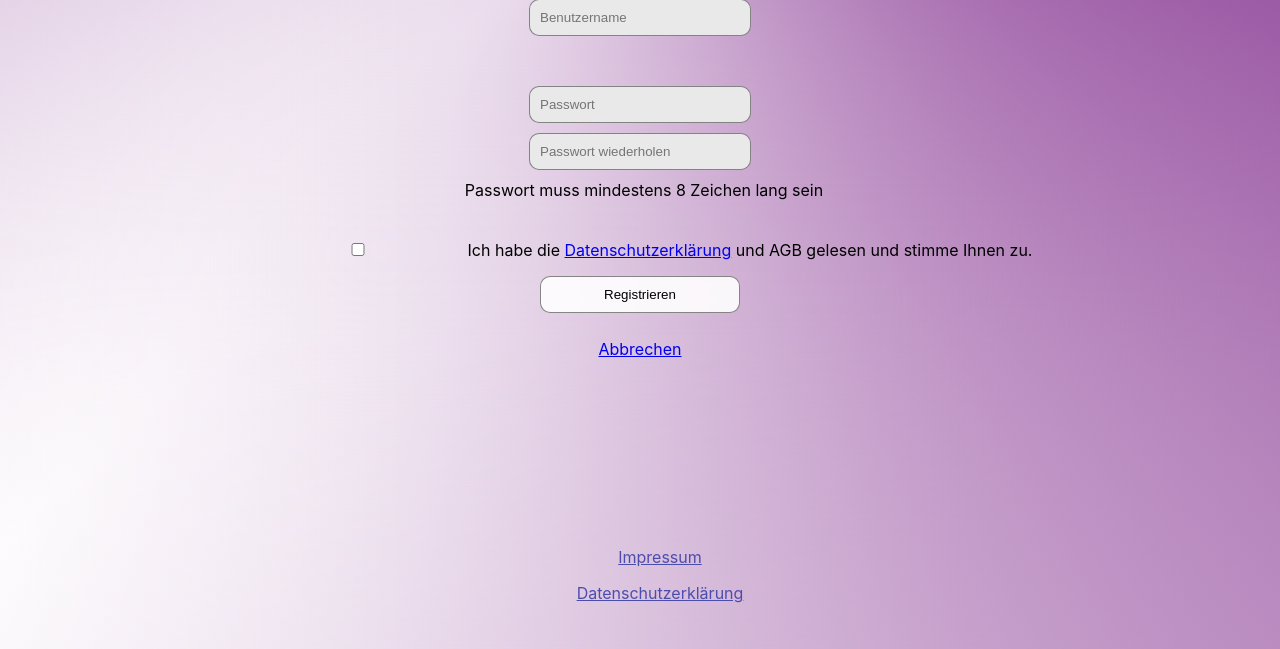
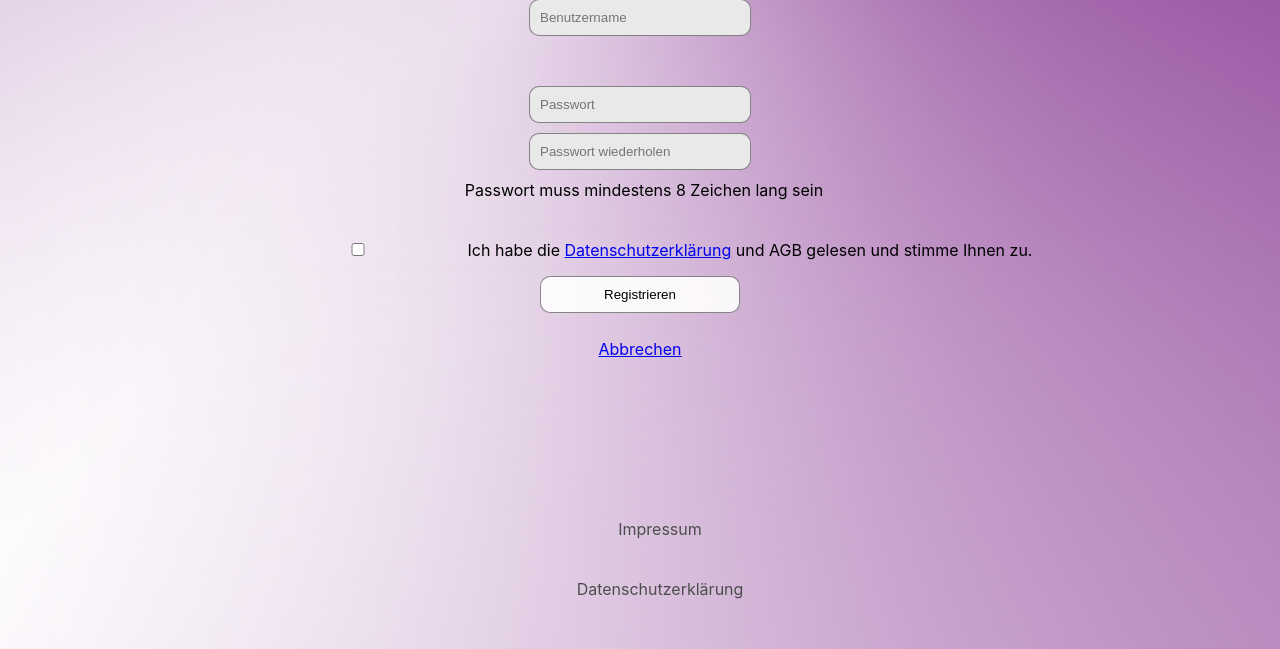
Before and after one commit to vnc3nt/Arbeitszeiten, a Flask app: page /register in a window 1280 px wide. Shown: the part 151-800 px from the top of the page. Run offline with Flask 3, Linux system fonts and the light colour scheme; parts of the project's set-up code (start-up, migrations or seed data) failed here and were passed over.

Commit message:
neues applogo

```diff
--- a/static/css/style.css
+++ b/static/css/style.css
@@ -534,12 +534,25 @@ dialog {
   bottom: 30px;
   left: 0;
   right: 0;
+  display: flex;
   flex-direction: column;
   text-align: center;
   justify-content: center;
   align-items: center;
   list-style: none;
   filter: invert(.3);
+}
+
+.legal a {
+  text-decoration: none;
+  color: var(--text-color);
+  margin: 0.25rem 0;
+}
+
+.legal li {
+  list-style: none;
+  margin: 0;
+  padding: 0;
 }
 
 .impressum-content {
--- a/static/manifest/1.json
+++ b/static/manifest/1.json
@@ -1,5 +1,5 @@
 {
-    "name": "Arbeoitszeiten",
+    "name": "Arbeitszeiten",
     "icons": [
         {
             "src": "../img/appicons/512x512.png",
```
Also changed, not shown: static/img/appicons/512x512.png, 1 other file.
